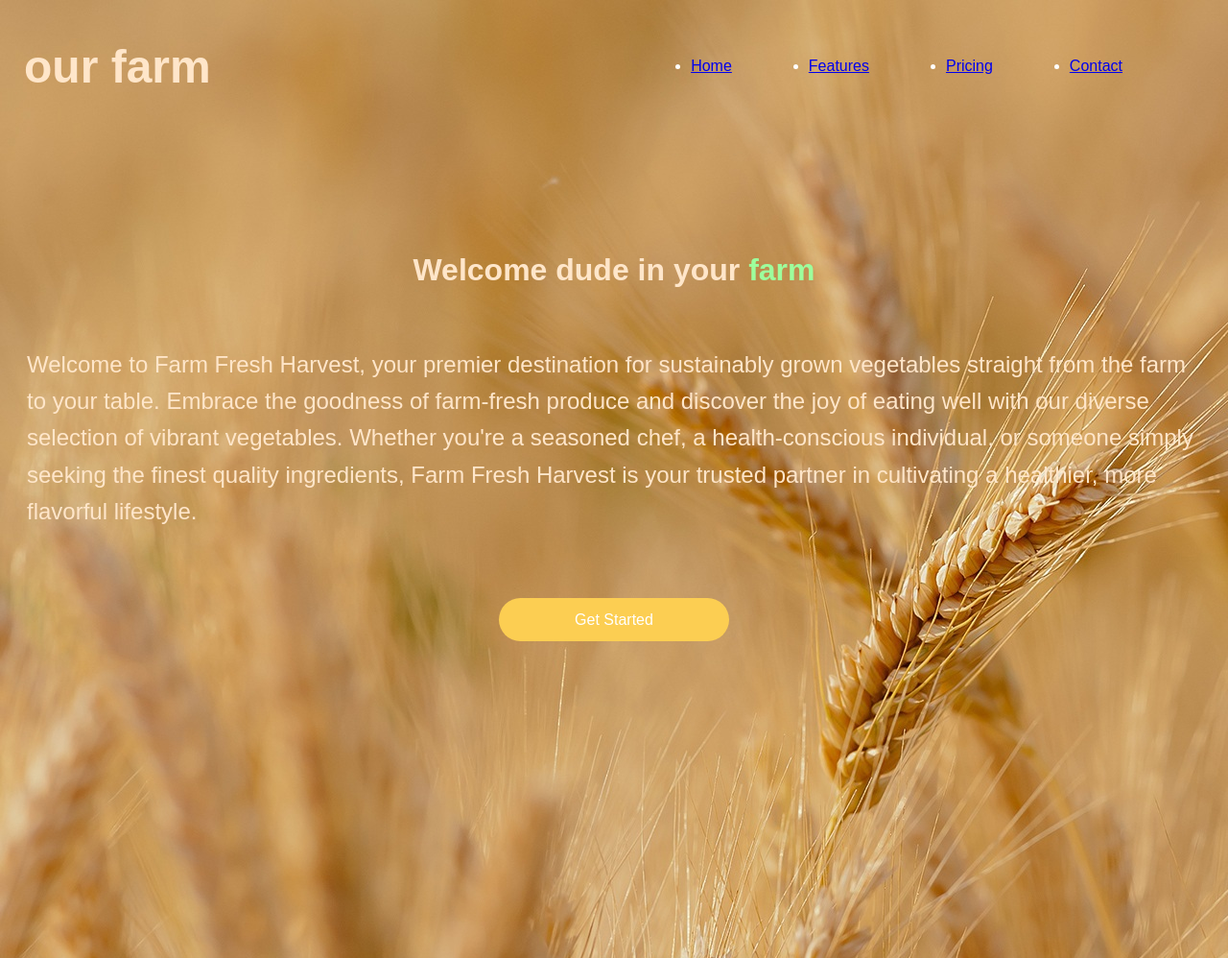
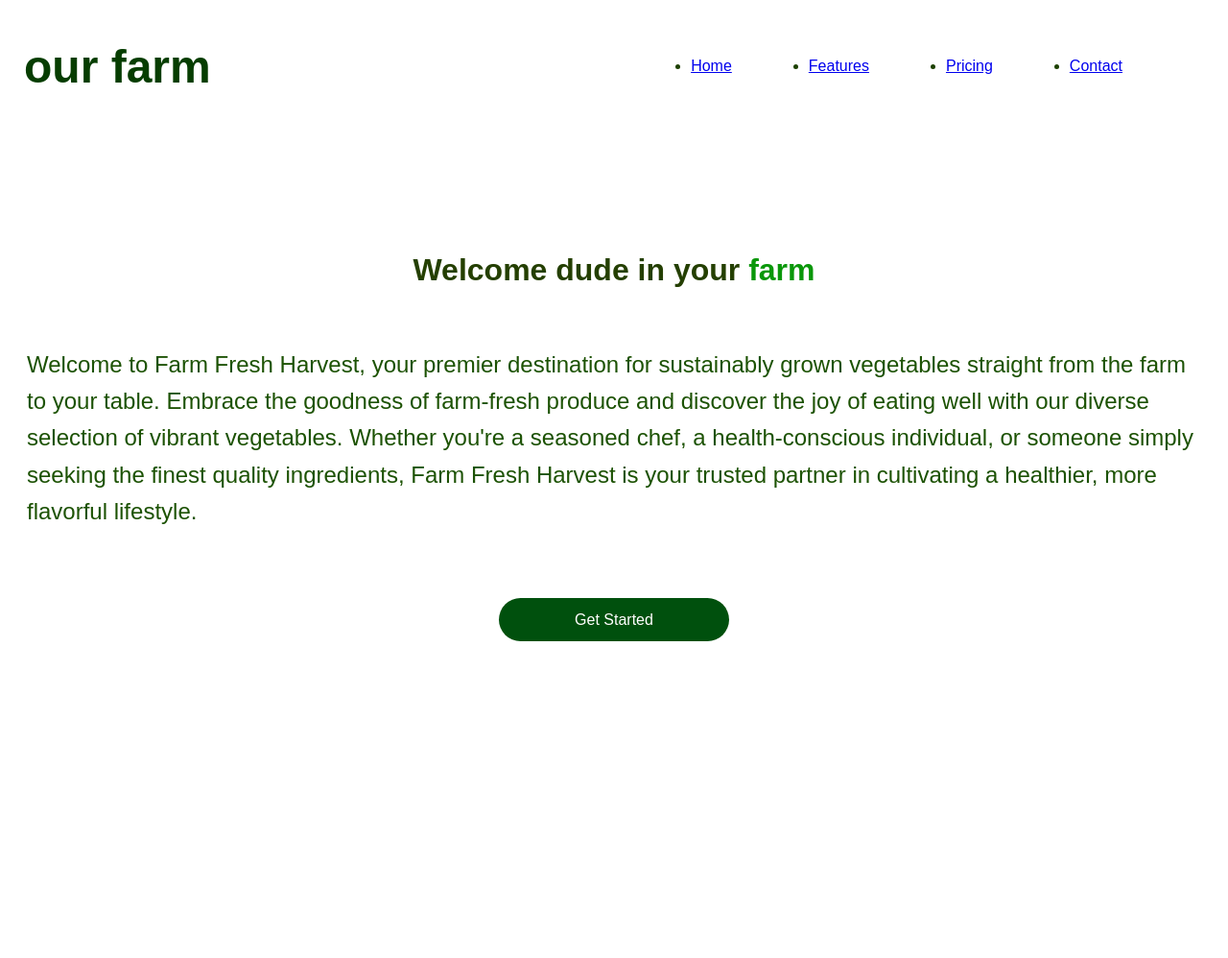
Before and after one commit to MOHAMED200177/farm--Build-your-portfolio-project-, a website: page index2.html in a window 1280 px wide. Shown: the top 998 px of the page at 96% size. Drawn offline with Linux system fonts and the light colour scheme.

Commit message:
'update'

```diff
--- a/index2.html
+++ b/index2.html
@@ -10,8 +10,8 @@ body {
     font-family: 'Arial', sans-serif;
     font-size: 16px;
     line-height: 1.6;
-    color: #ffe6ca;
-    background-image:url(wheat-3241114.jpg);
+    color: #1c5203;
+    background-color: #ffffff;
 }
 p {
     font-size: x-large;
@@ -19,13 +19,13 @@ p {
 
 h1, h2, h3 {
     font-weight: bold;
-    color: #ffe6ca;
+    color: #243f01;
 }
 
 h1 {
     font-size: 3rem;
     margin-bottom: 20px;
-    color:#ffe6ca;
+    color:#063d00;
     position: relative;
     right: -17px;
 }
@@ -52,7 +52,7 @@ p {
 }
 
 .farm {
-    color: rgb(157, 255, 157);
+    color: rgb(9, 151, 9);
 }
 ul {
     display: flex;
@@ -60,13 +60,13 @@ ul {
 
 li {
     margin-right: 80px;
-    color: #fff;
+    color: #1d4100;
 }
 /* Hover effects */
 .cta-button {
     display: flex;
     padding: 10px 20px;
-    background-color: #fcce52;
+    background-color: #00500d;
     color: #ffffff;
     text-decoration: none;
     border-radius: 30px;
@@ -79,7 +79,7 @@ li {
 }
 
 .cta-button:hover {
-    background-color: #f18928;
+    background-color: #008d1f;
     transform: translateY(-5px);
     box-shadow: 0 5px 15px rgba(0, 0, 0, 0.2);
     align-items: center;
```
